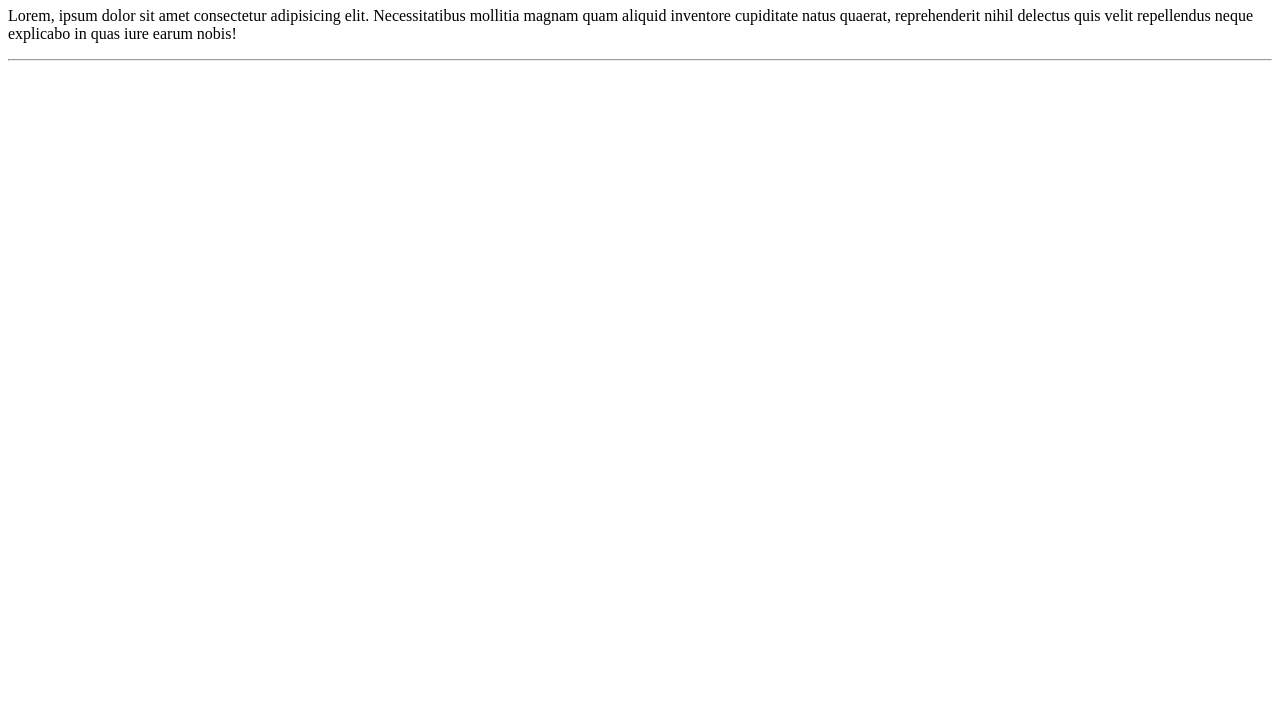
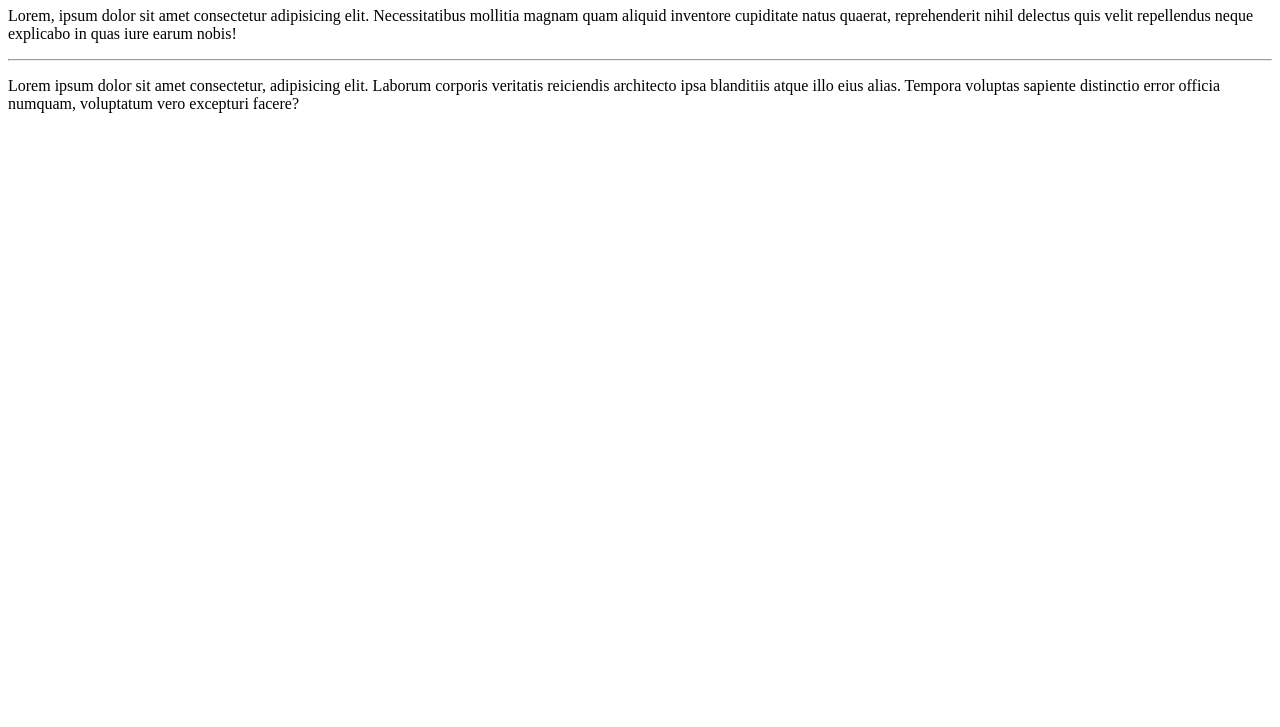
Before and after one commit to SamuelDuartedeCordova/Ola-mundo, a plain HTML site: page site-exemplo/index.html in a window 1280 px wide. Shown: the part 73-800 px from the top of the page. Drawn offline with Linux system fonts and the light colour scheme.

Commit message:
Adicionei um paragrafo

```diff
--- a/site-exemplo/index.html
+++ b/site-exemplo/index.html
@@ -9,6 +9,7 @@
     <h1>Olá, mundo!</h1>
     <p>Lorem, ipsum dolor sit amet consectetur adipisicing elit. Necessitatibus mollitia magnam quam aliquid inventore cupiditate natus quaerat, reprehenderit nihil delectus quis velit repellendus neque explicabo in quas iure earum nobis!</p>
     <hr>
+    <p>Lorem ipsum dolor sit amet consectetur, adipisicing elit. Laborum corporis veritatis reiciendis architecto ipsa blanditiis atque illo eius alias. Tempora voluptas sapiente distinctio error officia numquam, voluptatum vero excepturi facere?</p>
 
 </body>
 </html>
```
